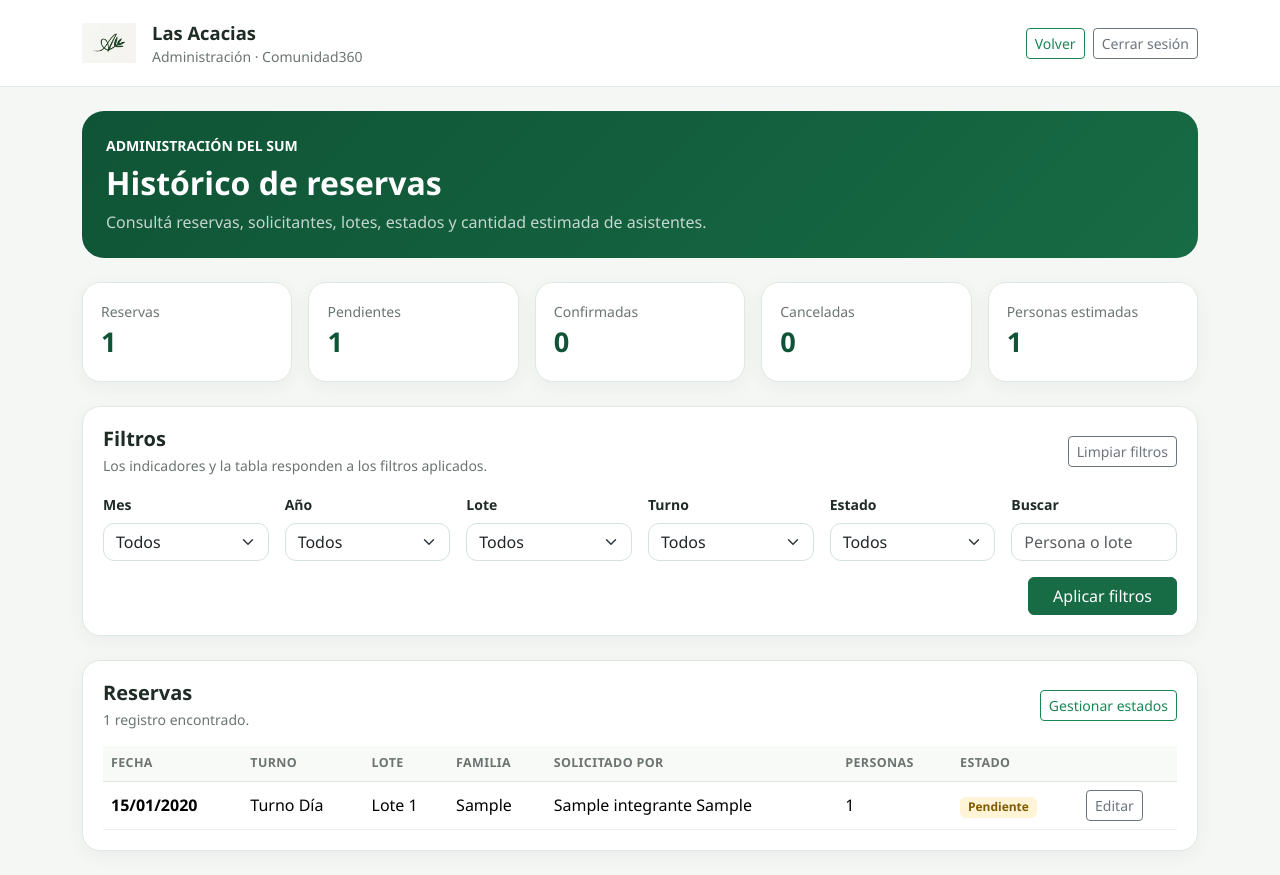
After one commit to rodrigocesantiago-arg/LasAcaciasHudson, a Django app: page /administracion/sum/ in a window 1280 px wide. The commit adds this page. Run offline with Django 5.2, Linux system fonts and the light colour scheme; a user stored in the database is signed in; tables that the repository leaves empty hold one stand-in row (values such as "Sample post").

Commit message:
Agregar historico de reservas SUM en administracion

```diff
--- /dev/null
+++ b/backend/core/administracion_sum_views.py
@@ -0,0 +1,99 @@
+from django.db.models import Q, Sum
+from django.shortcuts import render
+from django.utils import timezone
+
+from .administracion_views import superuser_required
+from .models import Lote, ReservaSUM
+
+
+MESES = [
+    (1, "Enero"), (2, "Febrero"), (3, "Marzo"), (4, "Abril"),
+    (5, "Mayo"), (6, "Junio"), (7, "Julio"), (8, "Agosto"),
+    (9, "Septiembre"), (10, "Octubre"), (11, "Noviembre"), (12, "Diciembre"),
+]
+
+
+def _entero(valor):
+    try:
+        return int(valor)
+    except (TypeError, ValueError):
+        return None
+
+
+@superuser_required
+def administracion_sum_historial(request):
+    hoy = timezone.localdate()
+
+    mes = _entero(request.GET.get("mes"))
+    anio = _entero(request.GET.get("anio"))
+    lote_id = _entero(request.GET.get("lote"))
+    estado = request.GET.get("estado", "").strip()
+    turno = request.GET.get("turno", "").strip()
+    q = request.GET.get("q", "").strip()
+
+    reservas = ReservaSUM.objects.select_related("lote", "solicitado_por").all()
+
+    if mes:
+        reservas = reservas.filter(fecha__month=mes)
+    if anio:
+        reservas = reservas.filter(fecha__year=anio)
+    if lote_id:
+        reservas = reservas.filter(lote_id=lote_id)
+
+    if estado in dict(ReservaSUM.ESTADOS):
+        reservas = reservas.filter(estado=estado)
+    else:
+        estado = ""
+
+    if turno in dict(ReservaSUM.TURNOS):
+        reservas = reservas.filter(turno=turno)
+    else:
+        turno = ""
+
+    if q:
+        filtro_q = (
+            Q(lote__apellido_familia__icontains=q)
+            | Q(solicitado_por__nombre__icontains=q)
+            | Q(solicitado_por__apellido__icontains=q)
+        )
+        if q.isdigit():
+            filtro_q |= Q(lote__numero=int(q))
+        reservas = reservas.filter(filtro_q)
+
+    reservas = reservas.order_by("-fecha", "-fecha_creacion")
+
+    personas = reservas.aggregate(total=Sum("cantidad_personas"))["total"] or 0
+    total = reservas.count()
+    confirmadas = reservas.filter(estado="confirmada").count()
+    pendientes = reservas.filter(estado="pendiente").count()
+    canceladas = reservas.filter(estado="cancelada").count()
+
+    anios = [fecha.year for fecha in ReservaSUM.objects.dates("fecha", "year", order="DESC")]
+    if hoy.year not in anios:
+        anios.insert(0, hoy.year)
+
+    return render(
+        request,
+        "core/administracion_sum_historial.html",
+        {
+            "reservas": reservas,
+            "lotes": Lote.objects.filter(activo=True).order_by("numero"),
+            "meses": MESES,
+            "anios": anios,
+            "estados": ReservaSUM.ESTADOS,
+            "turnos": ReservaSUM.TURNOS,
+            "filtros": {
+                "mes": mes or "",
+                "anio": anio or "",
+                "lote": lote_id or "",
+                "estado": estado,
+                "turno": turno,
+                "q": q,
+            },
+            "total": total,
+            "confirmadas": confirmadas,
+            "pendientes": pendientes,
+            "canceladas": canceladas,
+            "personas": personas,
+        }
+    )
--- a/backend/core/templates/core/administracion_dashboard.html
+++ b/backend/core/templates/core/administracion_dashboard.html
@@ -38,7 +38,7 @@ body{background:var(--bg);color:var(--tx);font-family:"Segoe UI",Arial,sans-seri
 <div class="col-md-6 col-xl-3"><a class="action" href="/admin/core/lote/"><div class="icon">🏠</div><div class="at">Lotes y familias</div><div class="muted small mt-1">Datos de lotes e integrantes.</div></a></div>
 <div class="col-md-6 col-xl-3"><a class="action" href="/admin/core/solicitudmodificacionfamilia/"><div class="icon">👨‍👩‍👧‍👦</div><div class="at">Solicitudes familiares</div><div class="muted small mt-1">Altas, bajas y modificaciones.</div></a></div>
 <div class="col-md-6 col-xl-3"><a class="action" href="/admin/core/reclamo/"><div class="icon">📝</div><div class="at">Reclamos</div><div class="muted small mt-1">Seguimiento y respuestas.</div></a></div>
-<div class="col-md-6 col-xl-3"><a class="action" href="/admin/core/reservasum/"><div class="icon">📅</div><div class="at">SUM</div><div class="muted small mt-1">Reservas y estados. Próximo: histórico.</div></a></div>
+<div class="col-md-6 col-xl-3"><a class="action" href="{% url 'administracion_sum_historial' %}"><div class="icon">📅</div><div class="at">SUM</div><div class="muted small mt-1">Histórico, filtros y seguimiento de reservas.</div></a></div>
 <div class="col-md-6 col-xl-3"><a class="action" href="/admin/core/encomienda/"><div class="icon">📦</div><div class="at">Encomiendas</div><div class="muted small mt-1">Recepción y entregas.</div></a></div>
 <div class="col-md-6 col-xl-3"><a class="action" href="/admin/core/noticia/"><div class="icon">📰</div><div class="at">Noticias</div><div class="muted small mt-1">Publicaciones para vecinos.</div></a></div>
 <div class="col-md-6 col-xl-3"><a class="action" href="/admin/core/documento/"><div class="icon">📄</div><div class="at">Documentos</div><div class="muted small mt-1">Archivos y reglamentos.</div></a></div>
--- /dev/null
+++ b/backend/core/templates/core/administracion_sum_historial.html
@@ -0,0 +1,88 @@
+{% load static %}
+<!DOCTYPE html>
+<html lang="es">
+<head>
+<meta charset="UTF-8">
+<meta name="viewport" content="width=device-width, initial-scale=1">
+<title>SUM · Administración · Las Acacias</title>
+<link href="https://cdn.jsdelivr.net/npm/bootstrap@5.3.3/dist/css/bootstrap.min.css" rel="stylesheet">
+<style>
+:root{--green:#176b45;--green-dark:#0f5436;--green-soft:#edf7f1;--line:#dfe8e2;--muted:#6b7470;--bg:#f5f7f5}
+body{background:var(--bg);font-family:"Segoe UI",Arial,sans-serif;color:#1f2b25}
+.topbar{background:white;border-bottom:1px solid var(--line)}
+.logo{width:54px;height:54px;object-fit:contain}.brand{font-size:1.15rem;font-weight:750}.muted{color:var(--muted)}
+.hero{background:linear-gradient(135deg,var(--green-dark),var(--green));border-radius:22px;color:white;padding:24px}
+.metric,.panel{background:white;border:1px solid var(--line);border-radius:18px;box-shadow:0 5px 18px rgba(21,62,43,.05)}
+.metric{padding:18px;height:100%}.metric .n{font-size:1.7rem;font-weight:800;color:var(--green-dark)}.panel{padding:20px}
+.form-control,.form-select{border-radius:11px;border-color:#d7e2da}.btn-oa{background:var(--green);border-color:var(--green);color:#fff}
+.btn-oa:hover{background:var(--green-dark);border-color:var(--green-dark);color:#fff}.table-wrap{overflow:auto}.table{min-width:980px;margin-bottom:0}
+.table th{font-size:.78rem;text-transform:uppercase;letter-spacing:.03em;color:var(--muted);background:#f8faf8;border-bottom-color:var(--line)}
+.table td{vertical-align:middle;border-bottom-color:#edf1ee}.status-pendiente{background:#fff4d6;color:#805b00}
+.status-confirmada{background:#e9f7ee;color:#176b45}.status-cancelada{background:#fdecec;color:#9a2d2d}
+@media(max-width:700px){.hero{padding:20px}.panel{padding:15px}}
+</style>
+</head>
+<body>
+<header class="topbar"><div class="container py-3 d-flex align-items-center justify-content-between gap-3">
+<div class="d-flex align-items-center gap-3"><img src="{% static 'core/img/las_acacias_logo.png' %}" class="logo" alt="Las Acacias">
+<div><div class="brand">Las Acacias</div><div class="muted small">Administración · Comunidad360</div></div></div>
+<div class="d-flex gap-2"><a href="{% url 'administracion_dashboard' %}" class="btn btn-sm btn-outline-success">Volver</a>
+<a href="{% url 'logout' %}" class="btn btn-sm btn-outline-secondary">Cerrar sesión</a></div></div></header>
+
+<main class="container py-4">
+<section class="hero mb-4"><div class="small text-uppercase fw-semibold mb-2">Administración del SUM</div>
+<h1 class="h2 fw-bold mb-2">Histórico de reservas</h1><p class="mb-0 opacity-75">Consultá reservas, solicitantes, lotes, estados y cantidad estimada de asistentes.</p></section>
+
+<div class="row g-3 mb-4">
+<div class="col-6 col-lg"><div class="metric"><div class="muted small">Reservas</div><div class="n">{{ total }}</div></div></div>
+<div class="col-6 col-lg"><div class="metric"><div class="muted small">Pendientes</div><div class="n">{{ pendientes }}</div></div></div>
+<div class="col-6 col-lg"><div class="metric"><div class="muted small">Confirmadas</div><div class="n">{{ confirmadas }}</div></div></div>
+<div class="col-6 col-lg"><div class="metric"><div class="muted small">Canceladas</div><div class="n">{{ canceladas }}</div></div></div>
+<div class="col-12 col-lg"><div class="metric"><div class="muted small">Personas estimadas</div><div class="n">{{ personas }}</div></div></div>
+</div>
+
+<section class="panel mb-4">
+<div class="d-flex justify-content-between align-items-center flex-wrap gap-2 mb-3">
+<div><h2 class="h5 fw-bold mb-1">Filtros</h2><div class="muted small">Los indicadores y la tabla responden a los filtros aplicados.</div></div>
+<a href="{% url 'administracion_sum_historial' %}" class="btn btn-sm btn-outline-secondary">Limpiar filtros</a></div>
+
+<form method="get" class="row g-3">
+<div class="col-md-2"><label class="form-label small fw-semibold">Mes</label><select class="form-select" name="mes"><option value="">Todos</option>
+{% for valor,nombre in meses %}<option value="{{ valor }}" {% if filtros.mes == valor %}selected{% endif %}>{{ nombre }}</option>{% endfor %}</select></div>
+<div class="col-md-2"><label class="form-label small fw-semibold">Año</label><select class="form-select" name="anio"><option value="">Todos</option>
+{% for valor in anios %}<option value="{{ valor }}" {% if filtros.anio == valor %}selected{% endif %}>{{ valor }}</option>{% endfor %}</select></div>
+<div class="col-md-2"><label class="form-label small fw-semibold">Lote</label><select class="form-select" name="lote"><option value="">Todos</option>
+{% for lote in lotes %}<option value="{{ lote.id }}" {% if filtros.lote == lote.id %}selected{% endif %}>Lote {{ lote.numero }}</option>{% endfor %}</select></div>
+<div class="col-md-2"><label class="form-label small fw-semibold">Turno</label><select class="form-select" name="turno"><option value="">Todos</option>
+{% for valor,nombre in turnos %}<option value="{{ valor }}" {% if filtros.turno == valor %}selected{% endif %}>{{ nombre }}</option>{% endfor %}</select></div>
+<div class="col-md-2"><label class="form-label small fw-semibold">Estado</label><select class="form-select" name="estado"><option value="">Todos</option>
+{% for valor,nombre in estados %}<option value="{{ valor }}" {% if filtros.estado == valor %}selected{% endif %}>{{ nombre }}</option>{% endfor %}</select></div>
+<div class="col-md-2"><label class="form-label small fw-semibold">Buscar</label><input class="form-control" type="text" name="q" value="{{ filtros.q }}" placeholder="Persona o lote"></div>
+<div class="col-12 d-grid d-md-flex justify-content-md-end"><button class="btn btn-oa px-4" type="submit">Aplicar filtros</button></div>
+</form>
+</section>
+
+<section class="panel">
+<div class="d-flex justify-content-between align-items-center flex-wrap gap-2 mb-3">
+<div><h2 class="h5 fw-bold mb-1">Reservas</h2><div class="muted small">{{ total }} registro{{ total|pluralize }} encontrado{{ total|pluralize }}.</div></div>
+<a href="/admin/core/reservasum/" class="btn btn-sm btn-outline-success">Gestionar estados</a></div>
+
+<div class="table-wrap"><table class="table"><thead><tr>
+<th>Fecha</th><th>Turno</th><th>Lote</th><th>Familia</th><th>Solicitado por</th><th>Personas</th><th>Estado</th><th></th>
+</tr></thead><tbody>
+{% for r in reservas %}
+<tr>
+<td class="fw-semibold">{{ r.fecha|date:"d/m/Y" }}</td><td>{{ r.get_turno_display }}</td><td>Lote {{ r.lote.numero }}</td>
+<td>{{ r.lote.apellido_familia }}</td>
+<td>{% if r.solicitado_por %}{{ r.solicitado_por.nombre }} {{ r.solicitado_por.apellido }}{% else %}<span class="muted">No informado</span>{% endif %}</td>
+<td>{{ r.cantidad_personas }}</td><td><span class="badge status-{{ r.estado }}">{{ r.get_estado_display }}</span></td>
+<td><a class="btn btn-sm btn-outline-secondary" href="/admin/core/reservasum/{{ r.id }}/change/">Editar</a></td>
+</tr>
+{% empty %}
+<tr><td colspan="8" class="text-center py-5 muted">No hay reservas que coincidan con los filtros seleccionados.</td></tr>
+{% endfor %}
+</tbody></table></div>
+</section>
+</main>
+</body>
+</html>
--- a/backend/core/urls.py
+++ b/backend/core/urls.py
@@ -3,6 +3,7 @@ from django.urls import path
 from . import views
 from . import password_reset_views
 from . import administracion_views
+from . import administracion_sum_views
 
 
 urlpatterns = [
@@ -43,6 +44,11 @@ urlpatterns = [
         "administracion/",
         administracion_views.administracion_dashboard,
         name="administracion_dashboard"
+    ),
+    path(
+        "administracion/sum/",
+        administracion_sum_views.administracion_sum_historial,
+        name="administracion_sum_historial"
     ),
 
     # -------------------------------------------------
```
